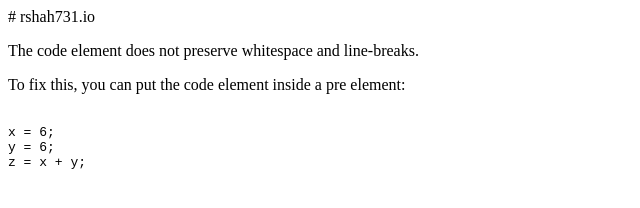
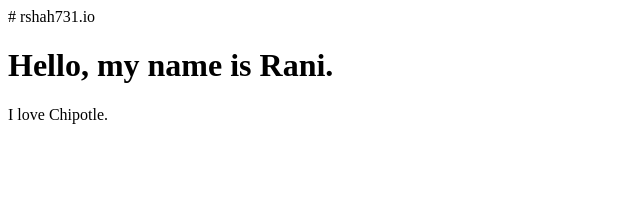
Before and after one commit to rshah731/rshah731.github.io, a plain HTML site: page index.html in a window 1280 px wide. Shown: the whole page, without its empty margins (0-640 px from the left). Drawn offline with Linux system fonts and the light colour scheme.

Commit message:
Update index.html

```diff
--- a/index.html
+++ b/index.html
@@ -3,16 +3,5 @@
 <html>
 <body>
 
-<p>The code element does not preserve whitespace and line-breaks.</p>
-<p>To fix this, you can put the code element inside a pre element:</p>
-
-<pre>
-<code>
-x = 6;
-y = 6;
-z = x + y;
-</code>
-</pre>
-
-</body>
-</html>
+<h1>Hello, my name is Rani.</h1>
+<p>I love Chipotle.</p>
```
